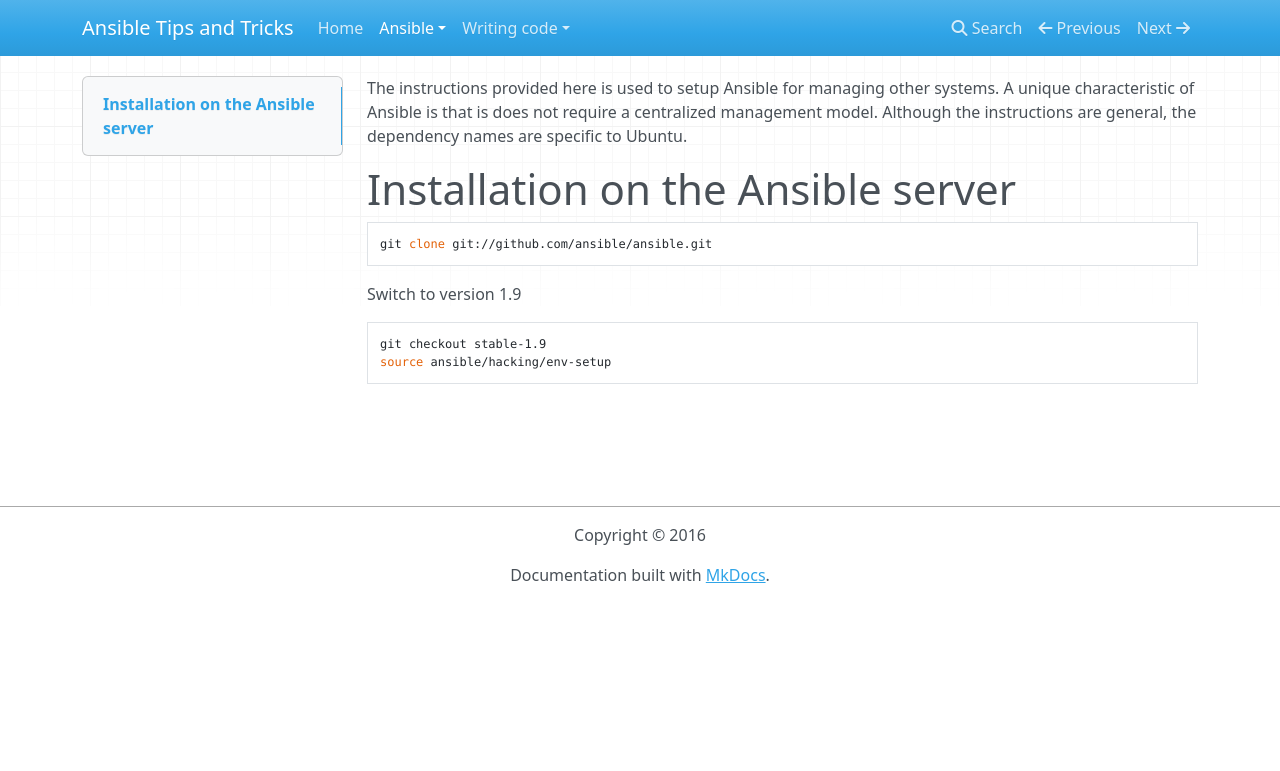
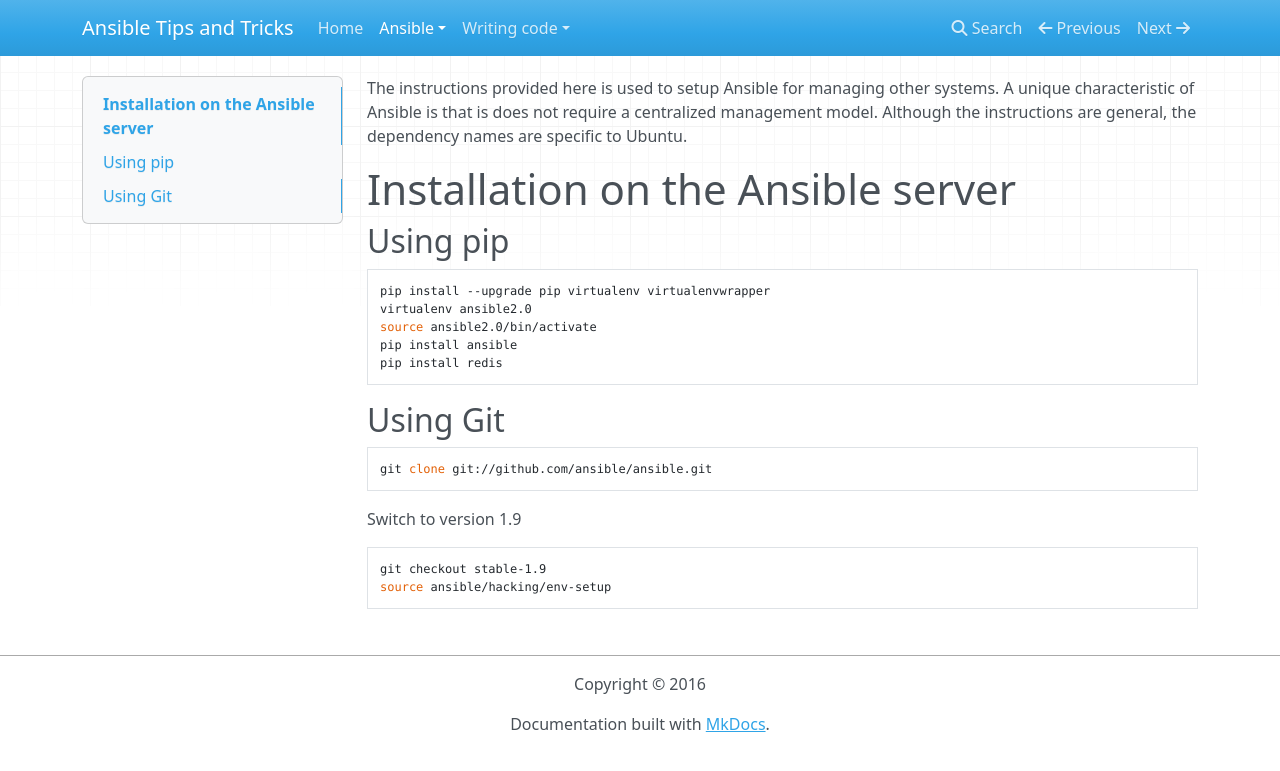
Before and after one commit to nfaction/ansible-tips-and-tricks, an MkDocs documentation site: the page built from docs/ansible/install.md, in a window 1280 px wide. Shown: the top 771 px of the page. Built offline with MkDocs 1.6.1, drawn with Linux system fonts in a browser that asks for light colours; nearby versions of some CDN libraries; old or Windows-style settings are respelled for this version of MkDocs.

Commit message:
Add new subject and demo hosts file config 	modified:   docs/ansible/install.md 	modified:   docs/ansible/inventory.md 	new file:   docs/modifying-files/modifying-files.md

````diff
--- a/docs/ansible/install.md
+++ b/docs/ansible/install.md
@@ -1,6 +1,17 @@
 The instructions provided here is used to setup Ansible for managing other systems. A unique characteristic of Ansible is that is does not require a centralized management model. Although the instructions are general, the dependency names are specific to Ubuntu.
 
 # Installation on the Ansible server
+
+## Using pip
+```
+pip install --upgrade pip virtualenv virtualenvwrapper
+virtualenv ansible2.0
+source ansible2.0/bin/activate
+pip install ansible
+pip install redis
+```
+
+## Using Git
 
 ```
 git clone git://github.com/ansible/ansible.git
````
Also changed, not shown: docs/ansible/inventory.md (+85 -0 lines), docs/modifying-files/modifying-files.md (added, +3 -0 lines).
